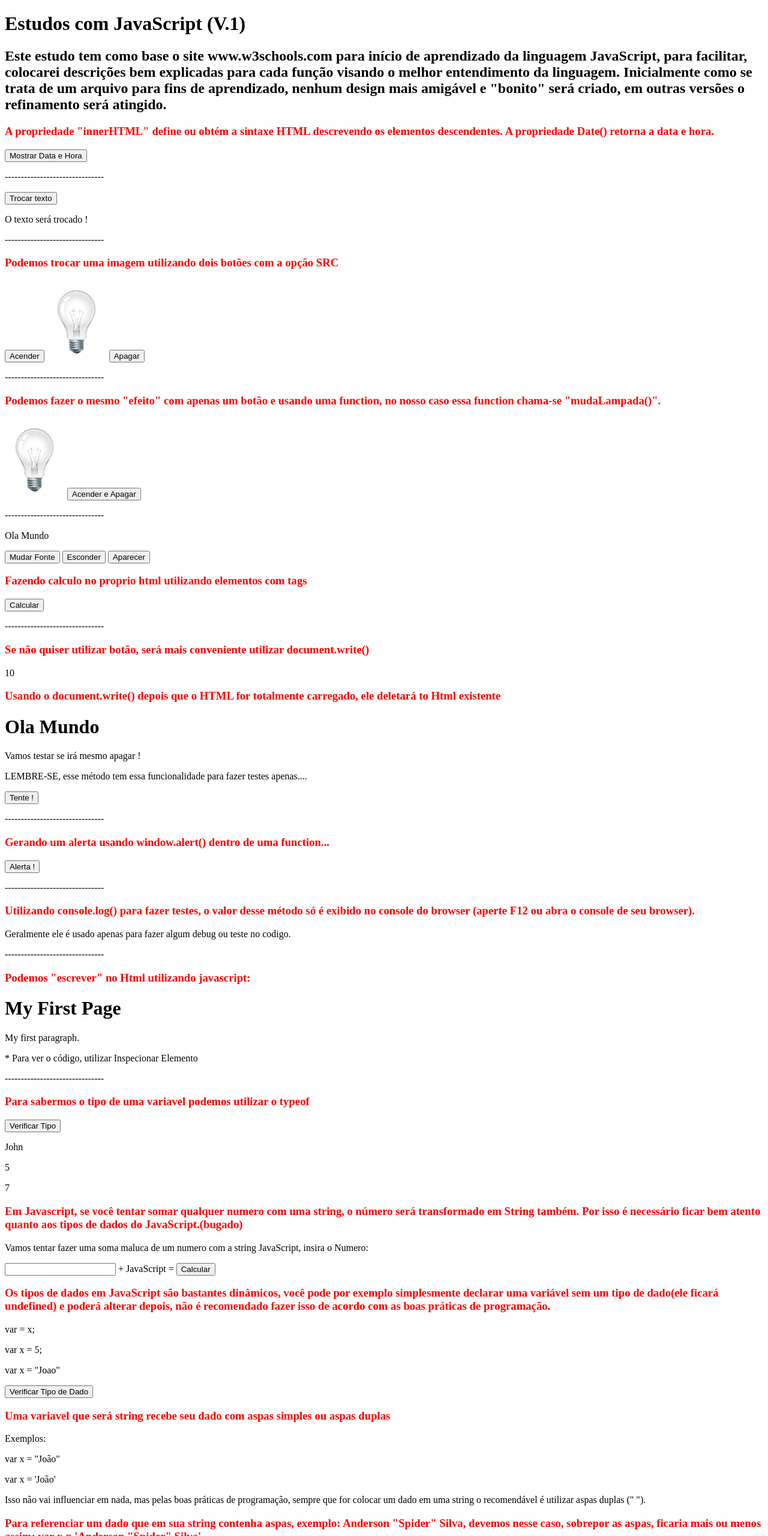
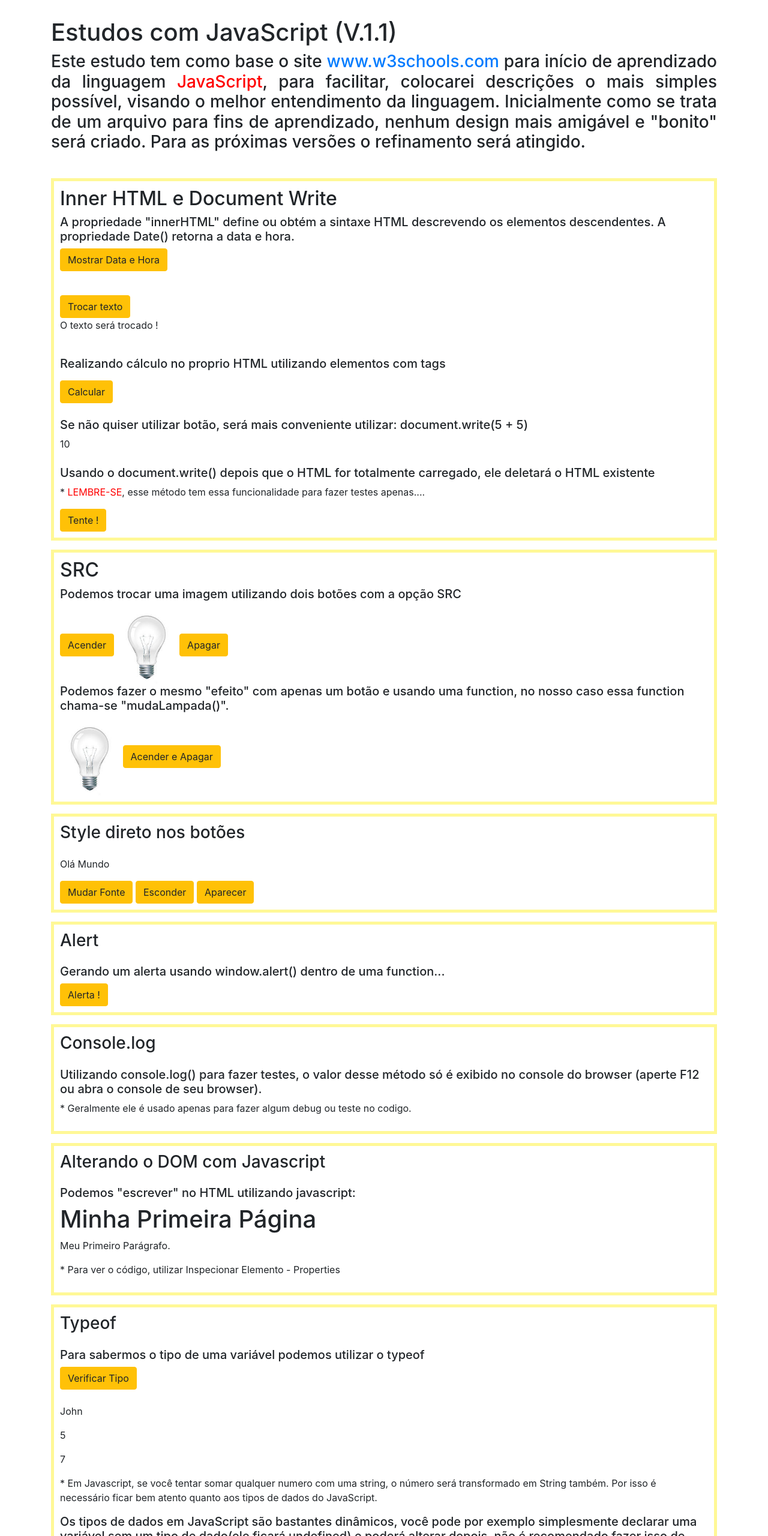
Before and after one commit to felipe911/Estudo_JavaScript, a plain HTML site: page index.html in a window 1280 px wide. Shown: the top 2560 px of the page at 60% size. Drawn offline with nearby package versions, Linux system fonts and the light colour scheme.

Commit message:
Add Bootstrap, CSS

```diff
--- a/css/style.css
+++ b/css/style.css
@@ -1,2 +1,35 @@
-h3{ color: red;
+/* Estruturas Básicas */
+
+#corpo{
+    margin: 20px 0 20px 0;
 }
+.bloco{
+    width: 100%;
+    margin: 15px 0 15px 0;
+    border: 5px solid rgb(255, 248, 150);
+    padding: 10px;
+}
+.bloco h3{
+    padding-bottom: 15px
+}
+
+/* Textos */
+
+.destaque-texto{
+    color: red;
+}
+#cabecalho{
+    margin-top: 30px;
+}
+#cabecalho h3{
+    text-align: justify;
+}
+
+/* Exemplos */
+
+.objeto-exemplo{
+    margin-bottom: 10px;
+}
+.objeto-p{
+    text-align: right;
+}
--- a/index.html
+++ b/index.html
@@ -1,129 +1,169 @@
 <!DOCTYPE html>
-<html>
-<body>
+<html lang="pt-br">
 <head>
 	<meta charset="utf-8">
+    <meta http-equiv="X-UA-Compatible" content="IE=edge">
+	<meta name="viewport" content="width=device-width, initial-scale=1">
+	<link rel="shortcut icon" href="imagens/favicon-16x16.png" />
+
+	<!-- HTML5 shim and Respond.js for IE8 support of HTML5 elements and media queries -->
+    <!-- WARNING: Respond.js doesn't work if you view the page via file:// -->
+    <!--[if lt IE 9]>
+      <script src="https://oss.maxcdn.com/html5shiv/3.7.2/html5shiv.min.js"></script>
+      <script src="https://oss.maxcdn.com/respond/1.4.2/respond.min.js"></script>
+	<![endif]-->
+	<title>Aprendendo JavaScript</title>
 </head>
+
 <link rel="stylesheet" href="css/style.css">
+<link rel="stylesheet" href="https://maxcdn.bootstrapcdn.com/bootstrap/4.0.0/css/bootstrap.min.css" integrity="sha384-Gn5384xqQ1aoWXA+058RXPxPg6fy4IWvTNh0E263XmFcJlSAwiGgFAW/dAiS6JXm" crossorigin="anonymous">
+<body>
+<section id="cabecalho">
+	<div class="container">
+		<div class="row">
+			<div class="col-md-12">
+				<h1>Estudos com JavaScript (V.1.1)</h1>
+				<h3>Este estudo tem como base o site <a href="http:\\www.w3schools.com">www.w3schools.com</a> para início de aprendizado da linguagem <span class="destaque-texto">JavaScript</span>,
+					para facilitar, colocarei descrições o mais simples possível, visando o melhor entendimento da linguagem.
+					Inicialmente como se trata de um arquivo para fins de aprendizado, nenhum design mais amigável e "bonito" será criado.
+					Para as próximas versões o refinamento será atingido.
+				</h3>
+			</div>
+		</div>
+	</div>
+</section>
 
-<h1>Estudos com JavaScript (V.1)</h1>
-<h2>Este estudo tem como base o site www.w3schools.com para início de aprendizado da linguagem JavaScript,
-	para facilitar, colocarei descrições bem explicadas para cada função visando o melhor entendimento da linguagem.
-	Inicialmente como se trata de um arquivo para fins de aprendizado, nenhum design mais amigável e "bonito" será criado, em outras versões
-	o refinamento será atingido.
-</h2>
+<section id="corpo">
+	<div class="container">
+		<div class="row">
+			<div class="col-md-12">
+				<div class="bloco">
+					<h2>Inner HTML e Document Write</h2>
+					<h5>A propriedade "innerHTML" define ou obtém a sintaxe HTML descrevendo os
+						elementos descendentes. A propriedade Date() retorna a data e hora.</h5>
+					<button class="btn btn-warning" type="button" onclick="document.getElementById('teste1').innerHTML = Date()">Mostrar Data e Hora</button>
+					<p id="teste1"></p>
 
-<h3>A propriedade "innerHTML" define ou obtém a sintaxe HTML descrevendo os elementos descendentes. A propriedade Date()
-	retorna a data e hora. </h3>
+					<br/>
 
+					<button class="btn btn-warning" type="button" onclick='document.getElementById("teste2").innerHTML = "Hello JavaScript!"'>Trocar texto</button>
+					<p id="teste2">O texto será trocado !</p>
 
-<button type="button" onclick="document.getElementById('teste1').innerHTML = Date()">Mostrar Data e Hora</button>
-<p id="teste1"></p>
-<p> ------------------------------- </p>
+					<br/>
 
+					<h5>Realizando cálculo no proprio HTML utilizando elementos com tags</h5>
+					<p id="teste4"></p>
+					<button class="btn btn-warning" onclick="document.getElementById('teste4').innerHTML = 5 + 5 ">Calcular</button>
 
-<button type="button" onclick='document.getElementById("teste2").innerHTML = "Hello JavaScript!"'>Trocar texto</button>
-<p id="teste2">O texto será trocado !</p>
-<p> ------------------------------- </p>
+					<br/><br/>
 
-<h3>Podemos trocar uma imagem utilizando dois botões com a opção SRC </h3>
-<button onclick="document.getElementById('lampada').src='imagens/lampada_acessa.jpg'">Acender</button>
-<img id="lampada" src="imagens/lampada_apagada.jpg" style="width:100px">
-<button onclick="document.getElementById('lampada').src='imagens/lampada_apagada.jpg'">Apagar</button>
-<p> ------------------------------- </p>
-
-<h3>Podemos fazer o mesmo "efeito" com apenas um botão e usando uma function, no nosso caso essa function chama-se
-"mudaLampada()". </h3>
-<img id="lampada1" src="imagens/lampada_apagada.jpg" style="width:100px">
-<button onclick="mudaLampada()">Acender e Apagar </button>
-
-
-<p> ------------------------------- </p>
-<p id="teste3">Ola Mundo </p>
-<button onclick="document.getElementById('teste3').style.fontSize = '40px'"> Mudar Fonte </button>
-<button onclick="document.getElementById('teste3').style.display = 'none'"> Esconder </button>
-<button onclick="document.getElementById('teste3').style.display = 'block'"> Aparecer </button>
-
-
-<h3>Fazendo calculo no proprio html utilizando elementos com tags</h3>
-<p id="teste4"></p>
-<button onclick="document.getElementById('teste4').innerHTML = 5 + 5 ">Calcular </button>
-<p> ------------------------------- </p>
-<h3>Se não quiser utilizar botão, será mais conveniente utilizar document.write()</h3>
+					<h5>Se não quiser utilizar botão, será mais conveniente utilizar: document.write(5 + 5)</h5>
 					<script>
 						document.write(5 + 5);
 					</script>
 
-<h3>Usando o document.write() depois que o HTML for totalmente carregado, ele deletará to Html existente
+					<br/><br/>
 
-<h1>Ola Mundo</h1>
-<p>Vamos testar se irá mesmo apagar !</p>
-<p>LEMBRE-SE, esse método tem essa funcionalidade para fazer testes apenas.... </p>
-<button onclick="document.write(5 + 6)">Tente !</button>
+					<h5>Usando o document.write() depois que o HTML for totalmente carregado, ele deletará o HTML existente</h5>
+					<p>* <span class="destaque-texto" >LEMBRE-SE</span>, esse método tem essa funcionalidade para fazer testes apenas.... </p>
+					<button class="btn btn-warning" onclick="document.write(5 + 6)">Tente !</button>
+				</div>
 
-<p> ------------------------------- </p>
+				<div class="bloco">
+					<h2>SRC</h2>
+					<h5>Podemos trocar uma imagem utilizando dois botões com a opção SRC </h5>
+					<button class="btn btn-warning" onclick="document.getElementById('lampada').src='imagens/lampada_acessa.jpg'">Acender</button>
+					<img id="lampada" src="imagens/lampada_apagada.jpg" style="width:100px">
+					<button class="btn btn-warning" onclick="document.getElementById('lampada').src='imagens/lampada_apagada.jpg'">Apagar</button>
 
-<h3> Gerando um alerta usando window.alert() dentro de uma function... </h3>
-<button onclick="alerta()"> Alerta ! </button>
+					<br/>
 
+					<h5>Podemos fazer o mesmo "efeito" com apenas um botão e usando uma function, no nosso caso essa function chama-se
+					"mudaLampada()". </h5>
+					<img id="lampada1" src="imagens/lampada_apagada.jpg" style="width:100px">
+					<button class="btn btn-warning" onclick="mudaLampada()">Acender e Apagar </button>
+				</div>
 
-<p> ------------------------------- </p>
+				<div class="bloco">
+					<h3>Style direto nos botões</h3>
+					<p id="teste3">Olá Mundo </p>
+					<button class="btn btn-warning" onclick="document.getElementById('teste3').style.fontSize = '40px'"> Mudar Fonte </button>
+					<button class="btn btn-warning" onclick="document.getElementById('teste3').style.display = 'none'"> Esconder </button>
+					<button class="btn btn-warning" onclick="document.getElementById('teste3').style.display = 'block'"> Aparecer </button>
+				</div>
 
-<h3> Utilizando console.log() para fazer testes, o valor desse método só é exibido no console do browser (aperte F12 ou abra o console de seu browser). </h3>
+				<div class="bloco">
+					<h3>Alert</h3>
+					<h5> Gerando um alerta usando window.alert() dentro de uma function... </h5>
+					<button class="btn btn-warning" onclick="alerta()"> Alerta ! </button>
+				</div>
+
+				<div class="bloco">
+					<h3>Console.log</h3>
+					<h5> Utilizando console.log() para fazer testes, o valor desse método só é exibido no console do browser
+						(aperte F12 ou abra o console de seu browser).</h5>
 					<script>
 						console.log(5 + 6);
 					</script>
+					<p>* Geralmente ele é usado apenas para fazer algum debug ou teste no codigo. </p>
+				</div>
 
-<p>Geralmente ele é usado apenas para fazer algum debug ou teste no codigo. </p>
-
-<p> ------------------------------- </p>
-
-<h3>Podemos "escrever" no Html utilizando javascript: </h3>
-
+				<div class="bloco">
+					<h3>Alterando o DOM com Javascript</h3>
+					<h5>Podemos "escrever" no HTML utilizando javascript: </h5>
 					<h1 id="meuH"></h1>
 					<p id="meuP"></p>
+					<p>* Para ver o código, utilizar Inspecionar Elemento - Properties</p>
+				</div>
 
-* Para ver o código, utilizar Inspecionar Elemento
+				<div class="bloco">
+					<h3>Typeof</h3>
+					<h5>Para sabermos o tipo de uma variável podemos utilizar o typeof</h5>
 
-<p> ------------------------------- </p>
-
-<h3>Para sabermos o tipo de uma variavel podemos utilizar o typeof</h3>
-
-<button onclick="verificaTipo()">Verificar Tipo</button>
+					<button class="btn btn-warning" onclick="verificaTipo()">Verificar Tipo</button>
+					<br/>
+					<br/>
 					<p id="teste5">John</p>
 					<p id="teste6">5</p>
 					<p id="teste7">7</p>
+					<p>* Em Javascript, se você tentar somar qualquer numero com uma string, o número será transformado em String também.
+					Por isso é necessário ficar bem atento quanto aos tipos de dados do JavaScript.</p>
 
-<h3>Em Javascript, se você tentar somar qualquer numero com uma string, o número será transformado em String também.
-Por isso é necessário ficar bem atento quanto aos tipos de dados do JavaScript.(bugado)</h3>
-
-<p>Vamos tentar fazer uma soma maluca de um numero com a string JavaScript, insira o Numero:</p>
-<input id="n1" type="number"> + JavaScript = <output id="resultado" type="text" disabled="disabled">
-<button onclick="somaNumerosComString()">Calcular</button>
-
-
-<h3>Os tipos de dados em JavaScript são bastantes dinâmicos, você pode por exemplo simplesmente declarar uma variável sem um tipo de
+					<h5>Os tipos de dados em JavaScript são bastantes dinâmicos, você pode por exemplo simplesmente declarar uma variável sem um tipo de
 						dado(ele ficará undefined) e poderá alterar depois, não é recomendado fazer isso de acordo com as boas práticas de programação.</h3>
 					<p id="var1">var = x;</p>
 					<p id="var2">var x = 5;</p>
 					<p id="var3">var x = "Joao"</p>
-	<button onclick="verificaTipo2()">Verificar Tipo de Dado</button>
+					<button class="btn btn-warning" onclick="verificaTipo2()">Verificar Tipo de Dado</button>
 
-<h3>Uma variavel que será string recebe seu dado com aspas simples ou aspas duplas</h3>
+				</div>
+
+				<div class="bloco">
+				<h3>Strings</h3>
+					<p>Vamos tentar fazer uma soma maluca de um numero com a string JavaScript, insira qualquer número:</p>
+					<input id="n1" type="number"> + JavaScript = <output id="resultado" type="text" disabled="disabled"></output>
+					<button class="btn btn-warning" onclick="somaNumerosComString()">Calcular</button>
+
+					<br/><br/>
+
+					<h5>Uma variável que será string recebe seu dado com aspas simples ou aspas duplas</h5>
 					<p>Exemplos:</p>
 					<p>var x = "João"</p>
 					<p>var x = 'João'</p>
-<p>Isso não vai influenciar em nada, mas pelas boas práticas de programação, sempre que for colocar um dado em uma string
+					<p>* Isso não vai influenciar em nada, mas pelas boas práticas de programação, sempre que for colocar um dado em uma string
 						o recomendável é utilizar aspas duplas (" ").
 					</p>
 
-<h3>Para referenciar um dado que em sua string contenha aspas, exemplo: Anderson "Spider" Silva, devemos nesse caso, sobrepor
-	as aspas, ficaria mais ou menos assim: var x = 'Anderson "Spider" Silva'
-</h3>
+					<h5>Para referenciar um dado que em sua string contenha aspas, exemplo: Anderson "Spider" Silva, devemos nesse caso, sobrepor
+						as aspas, ficaria mais ou menos assim: var x = 'Anderson "Spider" Silva'</h5>
 					<p id="nomeUFC">Anderson Spider Silva</p>
-<button onclick="colocaAspas()">Colocar Aspas</button>
+					<button class="btn btn-warning" onclick="colocaAspas()">Colocar Aspas</button>
 
-<h3>Em JavaScript também existem os operadores Boleanos: </h3>
+				</div>
+
+				<div class="bloco">
+					<h3>Booleans</h3>
+					<h5>Em JavaScript também existem os operadores Boleanos: </h5>
 					<p>Exemplo:</p>
 					<p>var x = 5;</p>
 					<p>var y = 5;</p>
@@ -133,63 +173,63 @@ Por isso é necessário ficar bem atento quanto aos tipos de dados do JavaScript
 					<br>
 					Numero 1: <input id="numero1" type="number">
 					Numero 2: <input id="numero2" type="number">
-<button onclick="verificaIgualdade()">Verificar Igualdade</button>
+					<button class="btn btn-warning" onclick="verificaIgualdade()">Verificar Igualdade</button>
 					<p id="igualdade"></p>
+				</div>
 
-
-<h3>Arrays (ou vetores, como queira chamar) basicamente é uma lista de dados dentro de uma variavel. Em JavaScript existem
-	diversas maneiras de utilizar Arrays, veremos isso nas próximas sessões mais avançadas.
-</h3>
+				<div class="bloco">
+					<h3>Array</h3>
+					<h5>Array (ou vetor) basicamente é uma lista de dados dentro de uma variável. Em JavaScript existem
+					diversas maneiras de utilizar Arrays, veremos isso nas próximas sessões mais avançadas.</h5>
 					<p>Exemplo básico:</p>
 					<p>var Celulares = ["motoG", "iphone8", "samsungs8", "xiaomi123", "lg345"]</p>
 					<p>Cada celular está atrelado a uma posição da lista de Celulares(variável Celulares), sempre começa da posição 0 (zero)</p>
 					<p>Coloque um número de 0 a 4</p>
-Posição: <input id="numArray" type="number"> <button onclick="verificaPosicaoArray()">Verificar posição no Array</button> <p id="verArray"></p>
+					Posição: <input id="numArray" type="number"> <button class="btn btn-warning" onclick="verificaPosicaoArray()">Verificar posição no Array</button> <p id="verArray"></p>
+				</div>
 
-
-<h3>Objetos em JavaScript possuem coleções dinâmicas de chaves e valores de qaulquer tipo de dado, é possível
-	adicionar ou remover propriedades a qualquer momento.
-</h3>
+				<div class="bloco">
+					<h3>Objeto</h3>
+					<h5>Objetos em JavaScript possuem coleções dinâmicas de chaves e valores de qualquer tipo de dado, é possível
+						adicionar ou remover propriedades a qualquer momento.</h5>
 
 					<p>Exemplo:</p>
 					<p>var Carro = {marca="Toyota", ano="2017", preco="40.000", cor="branco", modelo="etios"}</p>
 					<p>Agora vamos modificar esses atributos ! (Preencha todos os campos)</p>
-	<p id="marca">Toyota</p>
-	<p id="ano">2017</p>
-	<p id="preco">40.000</p>
-	<p id="cor">branco</p>
-	<p id="modelo">etios</p>
-
-	Nova Marca: <input id="novaMarca" type="text">
-	Novo ano: <input id="novoAno" type="number">
-	Novo Preço: <input id="novoPreco" type="number">
-	Nova Cor: <input id="novaCor" type="text">
-	Novo Modelo: <input id="novoModelo" type="text">
-	<button onclick="mudarAtributosCarro()">Mudar Atributos</button>
-
-<h3>Uma função em JavaScript deve ser chamada junto com parenteses () para executar, ela pode ou não
-	retornar valores  bem como pode-se ou não passar valores para ela.
-</h3>
-
-<p>Exemplos:</p>
-<p>Calculando a média de 2 notas: </p>
-<p>(função SEM passagem de parâmetros)</p>
-<input id="nota1" type="number">
-<input id="nota2" type="number">
-<button onclick="calcMedia()">Calcular média</button>
-<p id="resultadoMedia"></p>
-
-<p>Transformando 100 graus Fahrenheit em X graus Celcius</p>
-<p>(função COM passagem de parâmetros)</p>
-<p id="grau"></p>
-
-<h3>Vamos descrever métodos para um objeto chamado Pessoa e colocar seus atributos em uma String</h3>
+					<div class="container">
+						<div class="row">
+							<div class="col-md-2">
+								<p>Marca: <span id="marca">Toyota</span></p>
+								<p>Ano: <span id="ano">2017</span></p>
+								<p>Preço: R$ <span id="preco">40.000</span></p>
+								<p>Cor: <span id="cor">Branco</span></p>
+								<p>Modelo: <span id="modelo">Etios</span></p>
+							</div>
+							<div class="col-md-2 objeto-p">
+								<p>Nova Marca:</p>
+								<p>Novo ano:</p>
+								<p>Novo Preço:</p>
+								<p>Nova Cor:</p>
+								<p>Novo Modelo:</p>
+							</div>
+							<div class="col-md-8">
+								<div class="objeto-exemplo"><input id="novaMarca" type="text"></div>
+								<div class="objeto-exemplo"><input id="novoAno" type="number"></div>
+								<div class="objeto-exemplo"><input id="novoPreco" type="number"></div>
+								<div class="objeto-exemplo"><input id="novaCor" type="text"></div>
+								<div class="objeto-exemplo"><input id="novoModelo" type="text"></div>
+								<button class="btn btn-warning" onclick="mudarAtributosCarro()">Mudar Atributos</button>
+							</div>
+						</div>
+					</div>
+					<br/><br/>
+					<h5>Vamos descrever métodos para um objeto chamado Pessoa e colocar seus atributos em uma String</h5>
 					<p>Seu nome é Felipe, sobrenome Augusto, tem 26 anos e estuda na Fatec</p>
 
 					<p id="objPessoa"></p>
-<button onclick="concatenaPessoa()">Concatenar</button>
-
-<h3>Pode-se acessar objetos chamando o objeto e sua propriedade.</h3>
+					<button class="btn btn-warning" onclick="concatenaPessoa()">Concatenar</button>
+					<br/><br/>
+					<h5>Pode-se acessar objetos chamando o objeto e sua propriedade.</h5>
 					<p>Exemplo: </p>
 					<p>pessoa.nome</p>
 					<p>pessoa.idade</p>
@@ -200,7 +240,29 @@ ou talvez dessa forma:
 
 					Também podemos atribuir a uma variável:
 					<p>var aluno = pessoa.nomeCompleto()</p>
+				</div>
 
+				<div class="bloco">
+					<h3>Tipos de Funções</h3>
+					<h5>Uma função em JavaScript deve ser chamada junto com parênteses () para executar, ela pode ou não
+						retornar valores  bem como pode-se ou não passar valores para ela.</h5>
+
+					<p>Exemplos:</p>
+					<p>Calculando a média de 2 valores: </p>
+					<p>(função SEM passagem de parâmetros)</p>
+					<input id="nota1" type="number">
+					<input id="nota2" type="number">
+					<button class="btn btn-warning" onclick="calcMedia()">Calcular média</button>
+					<p id="resultadoMedia"></p>
+
+					<p>Transformando 100 graus Fahrenheit em X graus Celcius</p>
+					<p>(função COM passagem de parâmetros)</p>
+					<p id="grau"></p>
+				</div>
+			</div>
+		</div>
+	</div>
+</section>
 </body>
 
 <script type="text/javascript" src="js/javascript.js"></script>
--- a/js/javascript.js
+++ b/js/javascript.js
@@ -17,8 +17,8 @@ function alerta(){
 }
 
 
-document.getElementById("meuH").innerHTML = "My First Page";
-document.getElementById("meuP").innerHTML = "My first paragraph.";
+document.getElementById("meuH").innerHTML = "Minha Primeira Página";
+document.getElementById("meuP").innerHTML = "Meu Primeiro Parágrafo.";
 
 
 function verificaTipo(){
@@ -126,6 +126,4 @@ function concatenaPessoa(){
 
 	document.getElementById("objPessoa").innerHTML = "Este é o " + pessoa.nomeCompleto() + " ele tem "
 	+ pessoa.idade + " anos" + " e " + "estuda na " + pessoa.faculdade;
-
-
 }
```
Also changed, not shown: imagens/favicon-16x16.png (added), 1 other file. Lines whose indentation alone changed are shown as unchanged.
